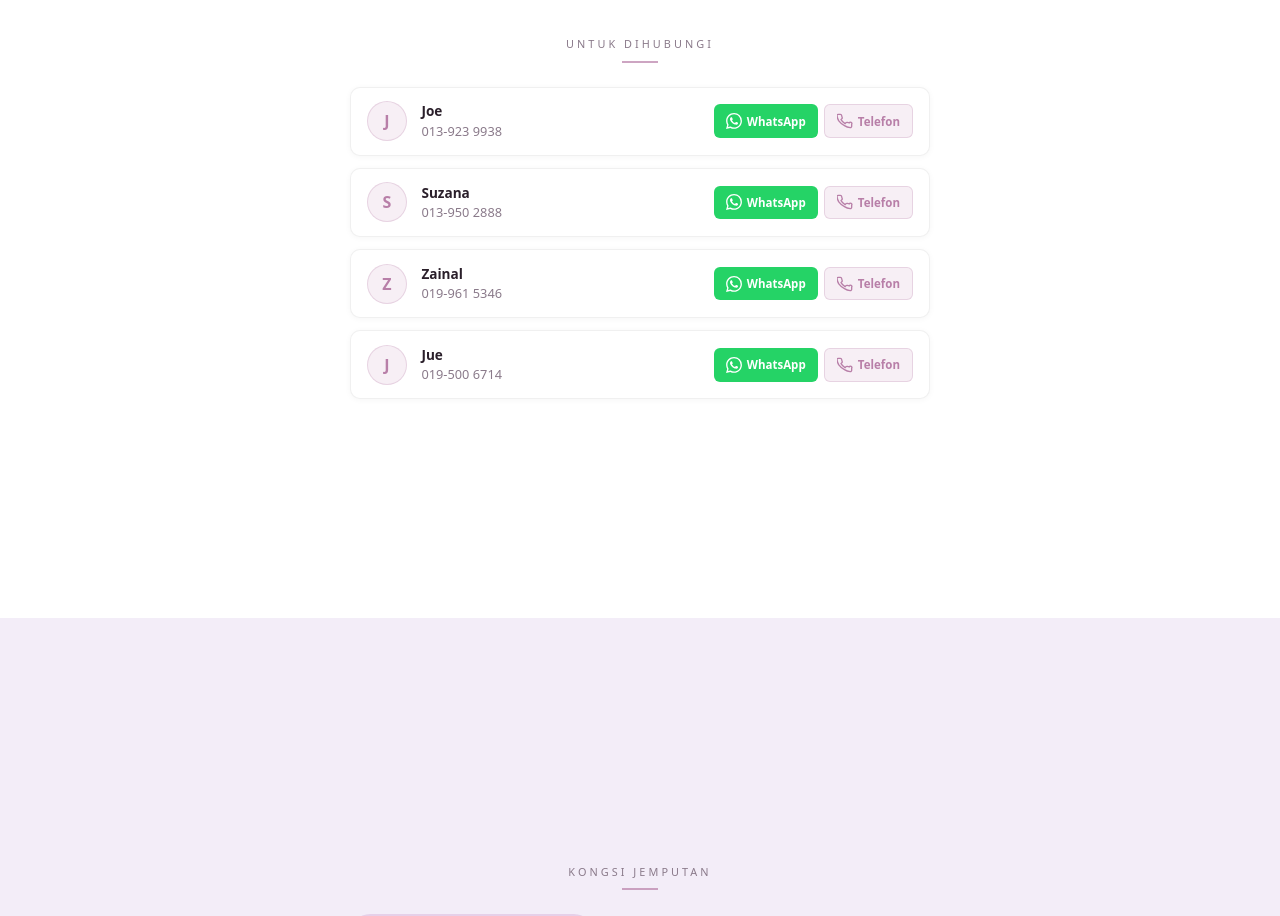
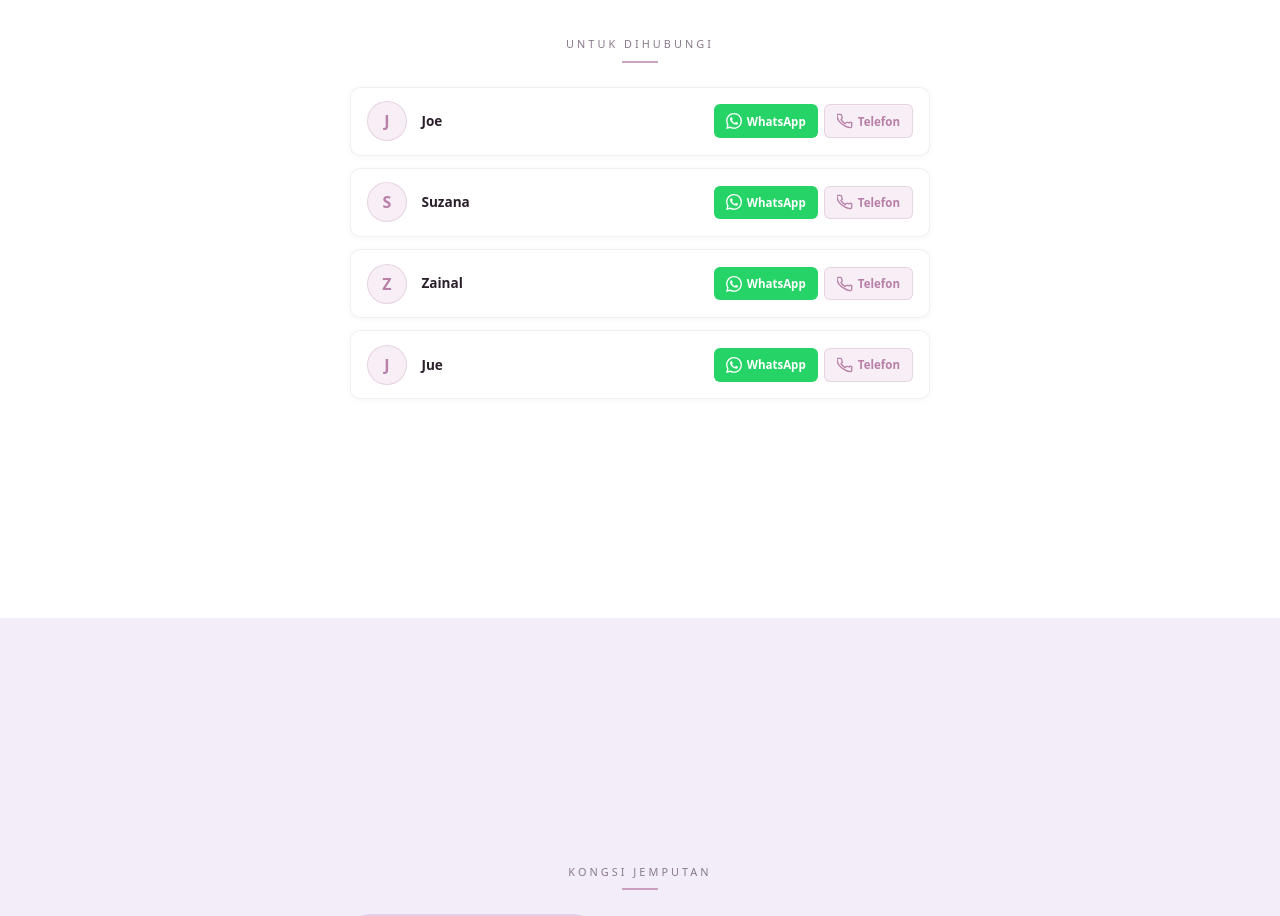
Before and after one commit to muhammedmunir/welding-project, a SvelteKit app: page /zulfatul-syarah in a window 1280 px wide. Shown: the part 5200-6116 px from the top of the page. Built offline with nearby package versions, Linux system fonts and the light colour scheme; no server answers; a web font is replaced by a local one.

Commit message:
update part untuk dihubungi

```diff
--- a/src/routes/muhammed-munir/+page.svelte
+++ b/src/routes/muhammed-munir/+page.svelte
@@ -503,7 +503,6 @@
 						<div class="contact-avatar" aria-hidden="true">{c.name.charAt(0)}</div>
 						<div class="contact-info">
 							<p class="contact-name">{c.name}</p>
-							<p class="contact-phone">{c.phone}</p>
 						</div>
 						<div class="contact-actions">
 							<a href={waLink(c.phone)} target="_blank" rel="noopener noreferrer" class="contact-btn btn-wa" aria-label="WhatsApp {c.name}">
--- a/src/routes/zulfatul-syarah/+page.svelte
+++ b/src/routes/zulfatul-syarah/+page.svelte
@@ -489,7 +489,6 @@
 						<div class="contact-avatar" aria-hidden="true">{c.name.charAt(0)}</div>
 						<div class="contact-info">
 							<p class="contact-name">{c.name}</p>
-							<p class="contact-phone">{c.phone}</p>
 						</div>
 						<div class="contact-actions">
 							<a href={waLink(c.phone)} target="_blank" rel="noopener noreferrer" class="contact-btn btn-wa" aria-label="WhatsApp {c.name}">
```
